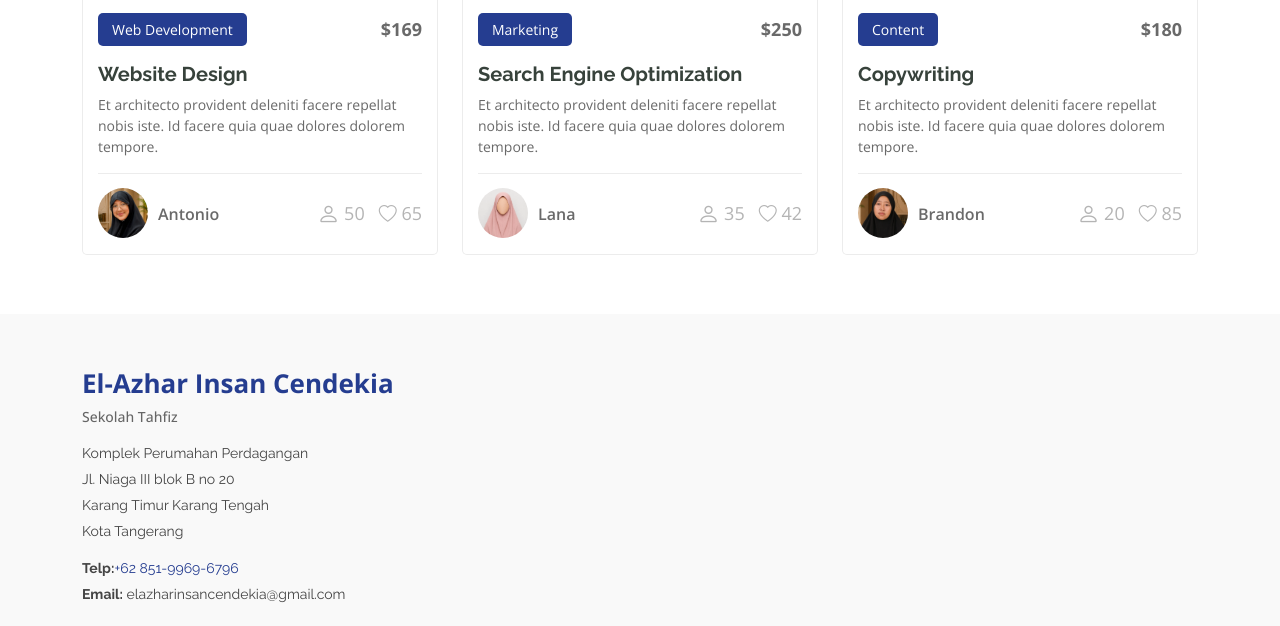
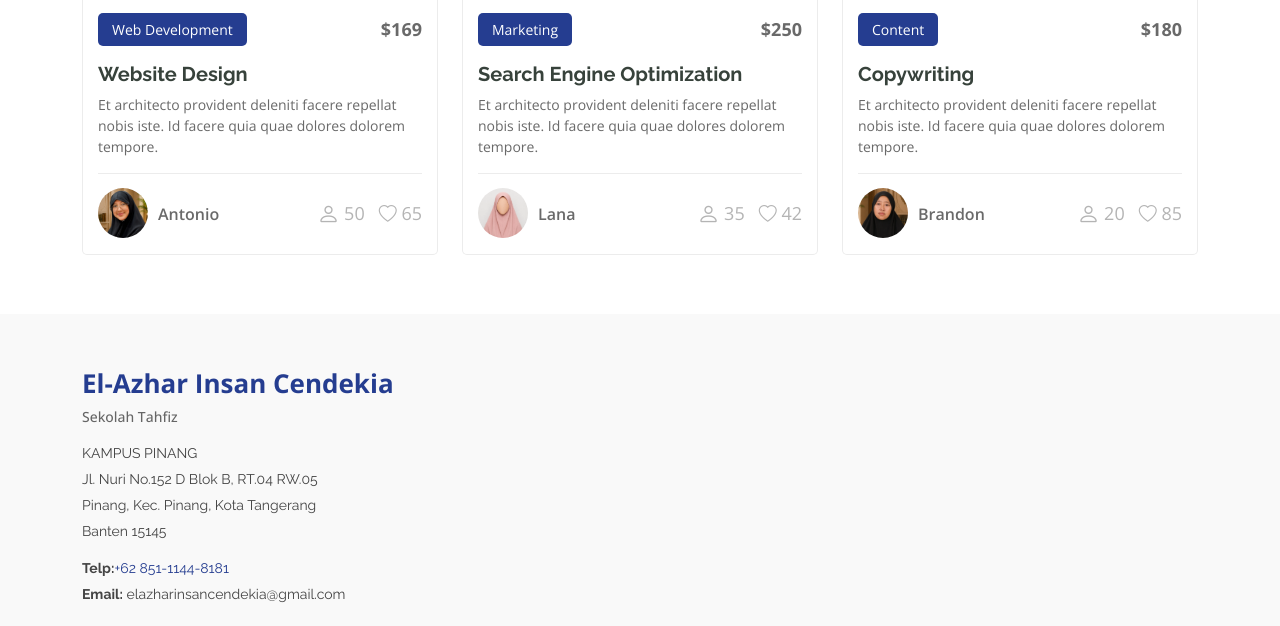
Before and after one commit to suwartonosadji-arch/elazhar.school, a plain HTML site: page ppdb.html in a window 1280 px wide. Shown: the part 740-1366 px from the top of the page. Drawn offline with nearby package versions, Linux system fonts and the light colour scheme.

Commit message:
Add files via upload

```diff
--- a/ppdb.html
+++ b/ppdb.html
@@ -200,11 +200,11 @@
             <span class="tagline">Sekolah Tahfiz</span>
             </a>
           <div class="footer-contact pt-3">
-            <p>Komplek Perumahan Perdagangan</p>
-            <p>Jl. Niaga III blok B no 20</p>
-            <p>Karang Timur Karang Tengah</p>
-            <p>Kota Tangerang</p>
-            <p class="mt-3"><strong>Telp:</strong><span><a href="tel:+6285199696796">+62 851-9969-6796</a></span></p>
+            <p>KAMPUS PINANG</p>
+            <p>Jl. Nuri No.152 D Blok B, RT.04 RW.05</p>
+            <p>Pinang, Kec. Pinang, Kota Tangerang</p>
+            <p>Banten 15145</p>
+            <p class="mt-3"><strong>Telp:</strong><span><a href="tel:+6285111448181">+62 851-1144-8181</a></span></p>
             <p><strong>Email:</strong> <span>elazharinsancendekia@gmail.com</span></p>
           </div>
           <div class="social-links d-flex mt-4">
```
Also changed, not shown: guru.html (+5 -5 lines), index.html (+5 -5 lines), kurikulum.html (+5 -5 lines), mengapa.html (+5 -5 lines), tentang-kami.html (+5 -5 lines), under.html (+1 -1 lines), visi-misi.html (+5 -5 lines).
